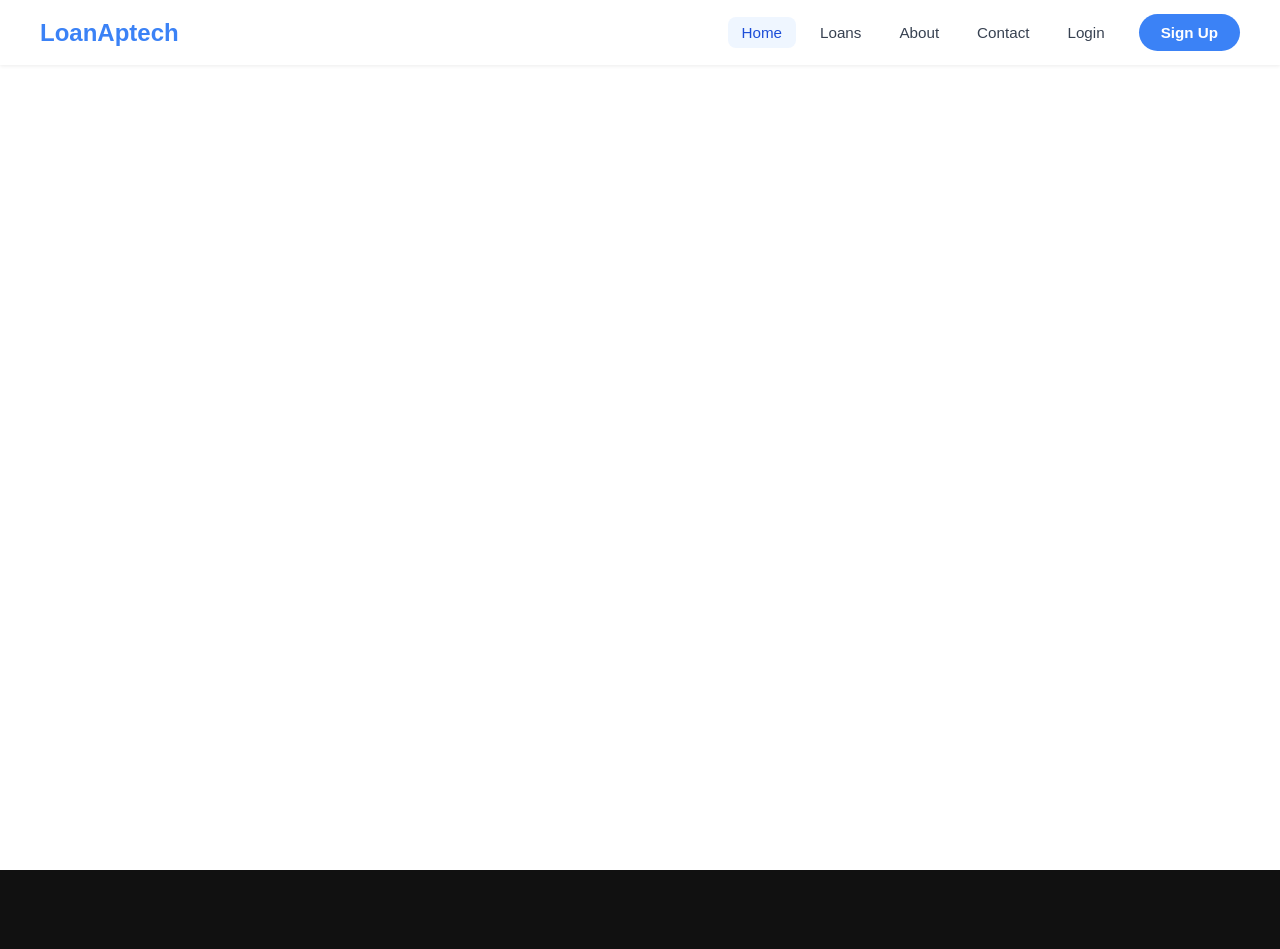
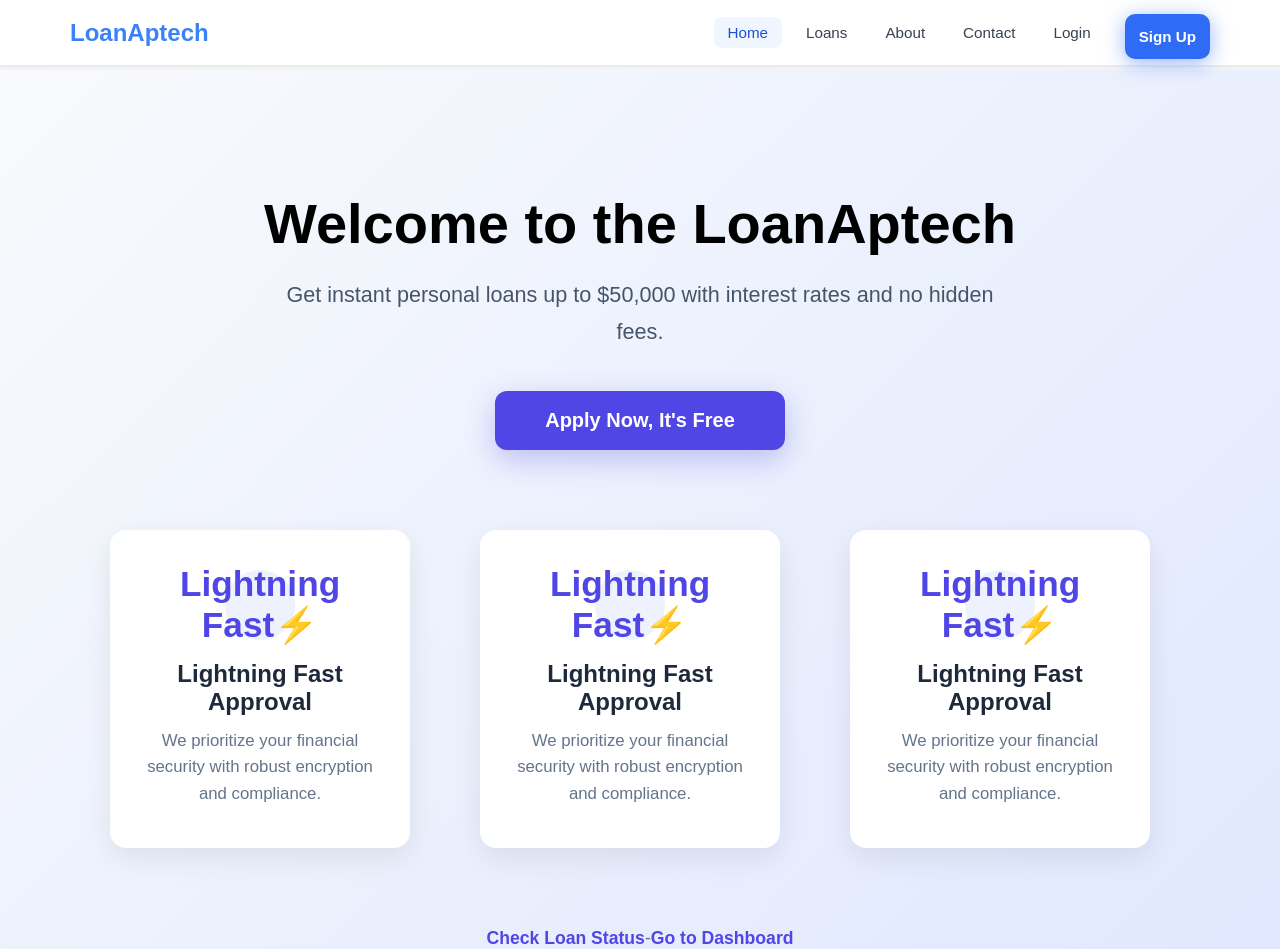
Before and after one commit to derin-maker/loan-aptech, a React (Vite) app: page / in a window 1280 px wide. Shown: the top 949 px of the page. Built offline with nearby package versions, Linux system fonts and the light colour scheme.

Commit message:
Sign Up page

```diff
--- a/src/App.jsx
+++ b/src/App.jsx
@@ -9,6 +9,8 @@ import Privacy from "./components/Privacy";
 import Navbar from "./components/NavBar";
 import Terms from "./components/Terms";
 import Faq from "./components/Faq";
+import Home from "./components/Home";
+import SignUp from "./components/SignUp";
 
 function App() {
   return (
@@ -17,11 +19,13 @@ function App() {
         <Navbar/>
         <main style={{ minHeight: "100vh", paddingTop: "70px" }}>
           <Routes>
+            <Route path="/" element={<Home />} />
             <Route path="/about" element={<About />} />
             <Route path="/contact" element={<Contact />} />
             <Route path="/privacy" element={<Privacy />} />
             <Route path="/terms" element={<Terms />} />
             <Route path="/faq" element={<Faq />} />
+            <Route path="/signup" element={<SignUp />} />
           </Routes>
         </main>
         <Footer />
--- /dev/null
+++ b/src/components/Home.css
@@ -0,0 +1,121 @@
+.home-container {
+  min-height: 100vh;
+  background: linear-gradient(135deg, #f8fafc 0%, #e0e7ff 100%);
+  font-family: 'Segoe UI', Tahoma, Geneva, Verdana, sans-serif;
+}
+
+.hero-section {
+  max-width: 1100px;
+  margin: 0 auto;
+  padding: 120px 20px 80px;
+  text-align: center;
+}
+
+.hero-title {
+  font-size: 3.5rem;
+  font-weight: 700;
+  color: #000000;
+  margin-bottom: 20px;
+  line-height: 1.2;
+}
+
+@media (max-width: 768px) {
+  .hero-title {
+    font-size: 2.8rem;
+  }
+}
+
+.hero-subtitle {
+  font-size: 1.35rem;
+  color: #475569;
+  max-width: 750px;
+  margin: 0 auto 40px;
+  line-height: 1.7;
+}
+
+.hero-cta-btn {
+  display: inline-block;
+  background: #4f46e5;
+  color: white;
+  font-size: 1.25rem;
+  font-weight: 600;
+  padding: 18px 50px;
+  border-radius: 12px;
+  text-decoration: none;
+  transition: all 0.3s ease;
+  box-shadow: 0 10px 30px rgba(79, 70, 229, 0.3);
+}
+
+.hero-cta-btn:hover {
+  background: #4338ca;
+  transform: translateY(-4px);
+  box-shadow: 0 15px 35px rgba(79, 70, 229, 0.4);
+}
+
+/* Features Grid */
+.features-grid {
+  display: grid;
+  grid-template-columns: repeat(auto-fit, minmax(280px, 1fr));
+  gap: 50px;
+  margin: 80px auto;
+  max-width: 1100px;
+}
+
+.feature-card {
+  background: white;
+  padding: 40px 30px;
+  border-radius: 16px;
+  box-shadow: 0 10px 30px rgba(0, 0, 0, 0.08);
+  transition: transform 0.3s ease;
+  width: 300px;
+}
+
+
+.feature-card:hover {
+  transform: translateY(-10px);
+}
+
+.feature-icon {
+  width: 70px;
+  height: 70px;
+  margin: 0 auto 20px;
+  background: #eef2ff;
+  border-radius: 50%;
+  display: flex;
+  align-items: center;
+  justify-content: center;
+  font-size: 2.2rem;
+  font-weight: bold;
+  color: #4f46e5;
+}
+
+.feature-card h3 {
+  font-size: 1.5rem;
+  color: #1e293b;
+  margin-bottom: 12px;
+}
+
+.feature-card p {
+  color: #64748b;
+  font-size: 1.05rem;
+  line-height: 1.6;
+}
+
+/* Bottom Links */
+.home-links {
+  margin-top: 80px;
+  font-size: 1.1rem;
+  color: #64748b;
+}
+
+.home-link {
+  color: #4f46e5;
+  font-weight: 600;
+  text-decoration: none;
+  transition: all 0.2s;
+}
+
+.home-link:hover {
+  color: #4338ca;
+  text-decoration: underline;
+}
--- /dev/null
+++ b/src/components/Home.jsx
@@ -0,0 +1,41 @@
+import React from "react";
+import { Link } from "react-router-dom";
+import "./Home.css";
+
+export default function Home() {
+  return (
+    <div className="home-container">
+      <section className="hero-section">
+        <h1 className="hero-title">Welcome to the LoanAptech</h1>
+        <p className="hero-subtitle">Get instant personal loans up to $50,000 with interest rates and no hidden fees.</p>
+        <Link to="/apply" className="hero-cta-btn">
+          Apply Now, It's Free
+        </Link>
+        <div className="features-grid">
+          <div className="feature-card">
+            <div className="feature-icon">Lightning Fast⚡</div>
+            <h3>Lightning Fast Approval</h3>
+            <p>We prioritize your financial security with robust encryption and compliance.</p>
+          </div>
+
+          <div className="feature-card">
+            <div className="feature-icon">Lightning Fast⚡</div>
+            <h3>Lightning Fast Approval</h3>
+            <p>We prioritize your financial security with robust encryption and compliance.</p>
+          </div>
+
+          <div className="feature-card">
+            <div className="feature-icon">Lightning Fast⚡</div>
+            <h3>Lightning Fast Approval</h3>
+            <p>We prioritize your financial security with robust encryption and compliance.</p>
+          </div>
+        </div>
+        <div className="home-links">
+          <Link to="/status" className="home-link">Check Loan Status</Link>
+          {'-'}
+          <Link to="/dashboard" className="home-link">Go to Dashboard</Link>
+        </div>
+      </section>
+    </div>
+  );
+}
--- /dev/null
+++ b/src/components/SignUp.css
@@ -0,0 +1,125 @@
+* {
+  box-sizing: border-box;
+  margin: 0;
+  padding: 0;
+}
+
+body {
+  min-height: 100vh;
+  display: flex;
+  align-items: center;
+  justify-content: center;
+  font-family: "Outfit", sans-serif;
+  background: whitesmoke;
+  overflow: hidden;
+}
+
+.card {
+  margin: auto;
+  margin-top: 40px;
+  width: 380px;
+  background: rgba(9, 65, 138, 0.349);
+  backdrop-filter: blur(18px);
+  -webkit-backdrop-filter: blur(18px);
+  border: 1px solid rgba(255, 255, 255, 0.22);
+  border-radius: 20px;
+  padding: 40px 36px 36px;
+  box-shadow: 0 8px 40px rgba(0, 0, 0, 0.4);
+  animation: fadeUp 0.6s ease both;
+}
+
+@keyframes fadeUp {
+  from {
+    transform: translateY(24px);
+  }
+  to {
+    transform: translateY(0);
+  }
+}
+
+h1 {
+  font-size: 2.2rem;
+  font-weight: 700;
+  color: #fff;
+  margin-bottom: 28px;
+  text-align: center;
+}
+
+.field {
+  margin-bottom: 16px;
+}
+
+.field input {
+  width: 100%;
+  padding: 13px 16px;
+  background: rgba(255, 255, 255, 0.18);
+  border: 1px solid rgba(255, 255, 255, 0.28);
+  border-radius: 10px;
+  color: #fff;
+  font-family: "Outfit", sans-serif;
+  font-size: 0.95rem;
+  outline: none;
+  transition:
+    border-color 0.2s,
+    background 0.2s;
+}
+
+.field input::placeholder {
+  color: rgba(255, 255, 255, 0.65);
+}
+
+.field input:focus {
+  border-color: rgba(255, 255, 255, 0.65);
+  background: rgba(255, 255, 255, 0.24);
+}
+
+.btn-signup {
+  margin-top: 8px;
+  width: 100%;
+  padding: 14px;
+  background: #2f6cf5;
+  border: none;
+  border-radius: 10px;
+  font-family: "Outfit", sans-serif;
+  cursor: pointer;
+  transition:
+    background 0.2s,
+    transform 0.15s,
+    box-shadow 0.2s;
+  box-shadow: 0 4px 20px rgba(47, 108, 245, 0.5);
+}
+
+.signup-btn {
+  color: #fff;
+  letter-spacing: 0.3px;
+  font-size: 1rem;
+  font-weight: 600;
+  text-decoration: none;
+}
+
+.btn-signup:hover {
+  background: #1a55e0;
+  transform: translateY(-1px);
+  box-shadow: 0 6px 24px rgba(47, 108, 245, 0.7);
+}
+
+.btn-signup:active {
+  transform: translateY(0);
+}
+
+.login-link {
+  margin-top: 18px;
+  text-align: center;
+  font-size: 0.87rem;
+  color: rgba(255, 253, 253, 0.918);
+}
+
+.login-link-text {
+  color: #1a55e0;
+  text-decoration: none;
+  font-weight: 600;
+}
+
+.login-link a:hover {
+  text-decoration: underline;
+}
--- /dev/null
+++ b/src/components/SignUp.jsx
@@ -0,0 +1,36 @@
+import React from "react";
+import "./SignUp.css";
+import { Link } from "react-router-dom";
+
+export default function SignUp() {
+  return (
+    <div class="card">
+      <h1>Sign Up</h1>
+
+      <div class="field">
+        <input type="text" placeholder="Name" />
+      </div>
+
+      <div class="field">
+        <input type="email" placeholder="user@email.com" />
+      </div>
+
+      <div class="field">
+        <input type="password" placeholder="Password" />
+      </div>
+
+      <div class="field">
+        <input type="password" placeholder="Confirm Password" />
+      </div>
+
+      <button class="btn-signup">
+        <Link to="/" className="signup-btn">Sign Up</Link>
+        </button>
+
+      <p class="login-link">
+        Already have an account?
+        <Link to="/login" class="login-link-text">Log In</Link>
+      </p>
+    </div>
+  );
+}
```
